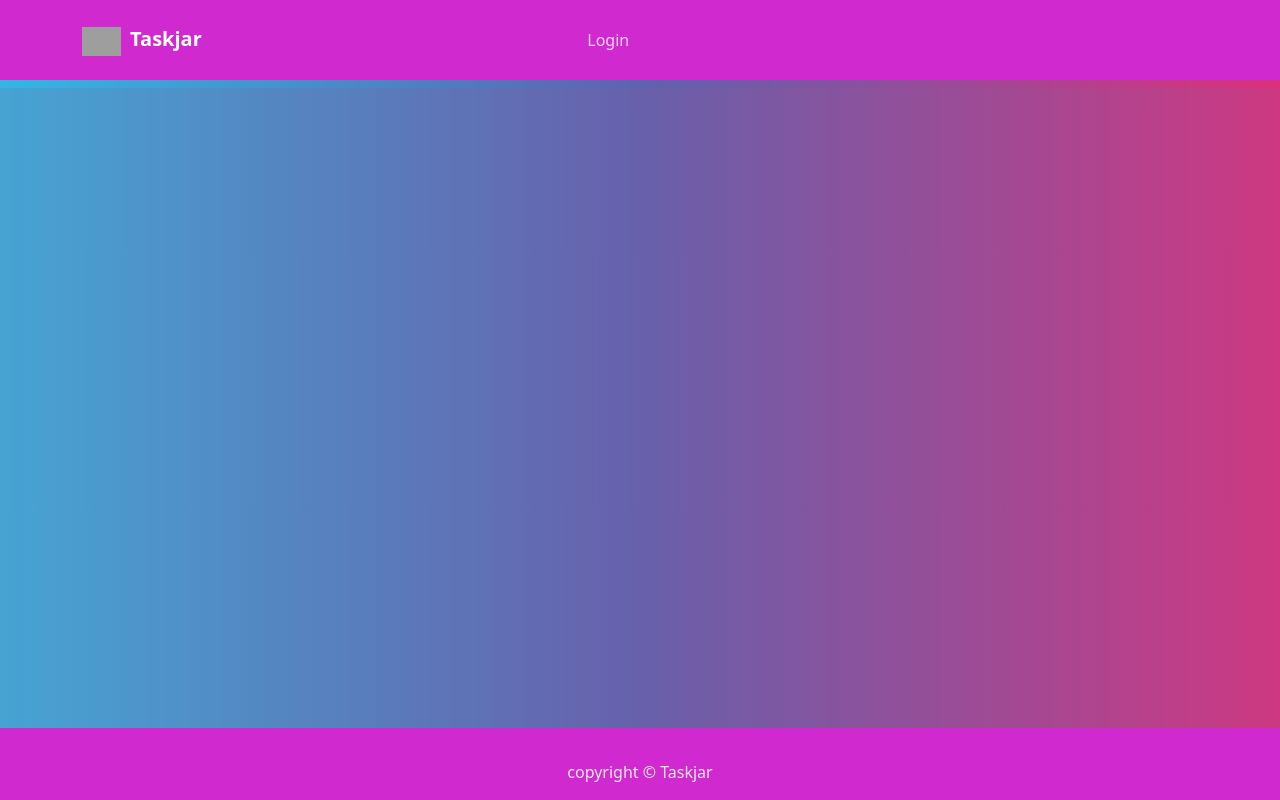
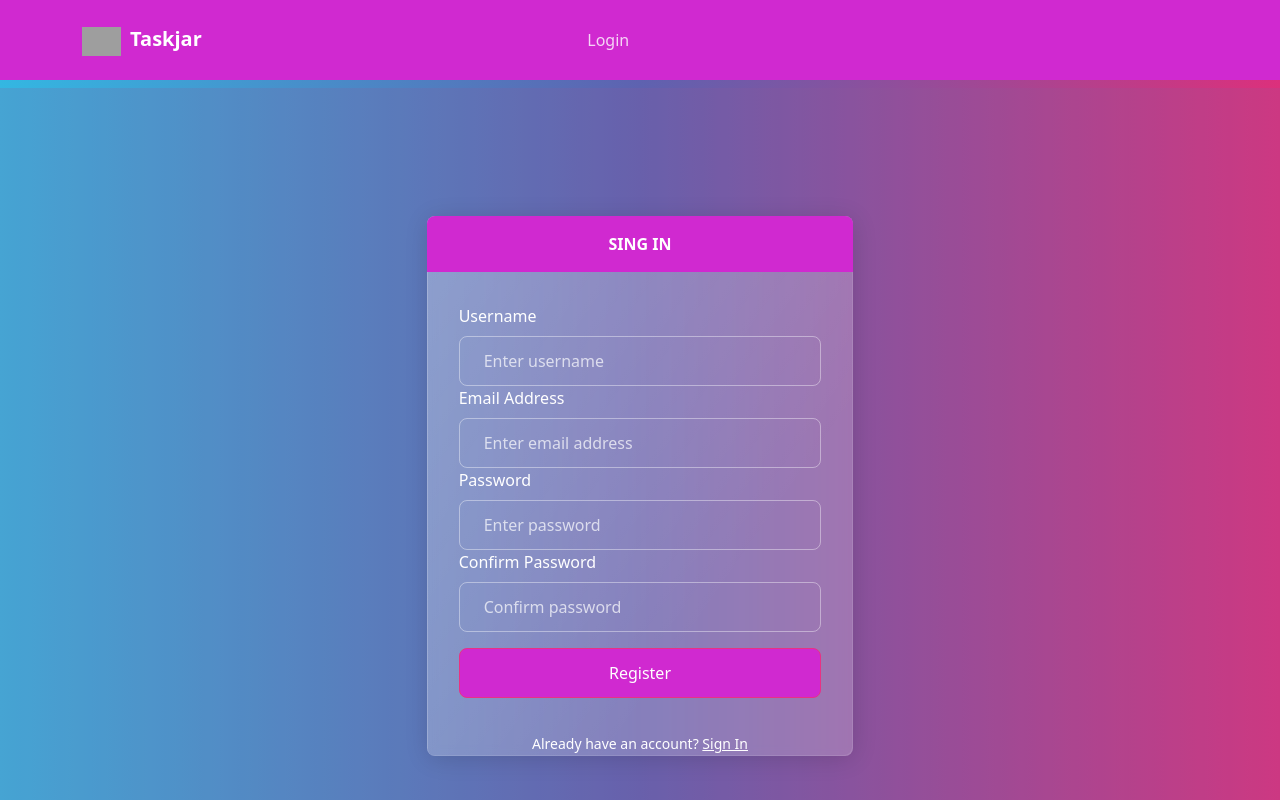
Before and after one commit to Manasseh-Kinyua/taskjar, a React (Create React App) app in the folder frontend/: page /register in a window 1280 px wide. Shown: the top 800 px of the page. Built offline with nearby package versions, Linux system fonts and the light colour scheme; grey boxes are pictures that could not be loaded.

Commit message:
Frontend: dispatch regiater action

```diff
--- a/frontend/src/App.js
+++ b/frontend/src/App.js
@@ -7,6 +7,7 @@ import HomeScreen from './screens/HomeScreen';
 import ProjectScreen from './screens/ProjectScreen';
 import TaskListScreen from './screens/TaskListScreen';
 import LoginScreen from './screens/LoginScreen';
+import RegisterScreen from './screens/RegisterScreen';
 
 function App() {
   return (
@@ -19,6 +20,7 @@ function App() {
             <Route path='/project/:id' element={ <ProjectScreen /> } />
             <Route path='/project/:id/tasks' element={ <TaskListScreen /> } />
             <Route path='/login' element={ <LoginScreen /> } />
+            <Route path='/register' element={ <RegisterScreen /> } />
           </Routes>
         </main>
         <Footer />
--- a/frontend/src/components/Header.js
+++ b/frontend/src/components/Header.js
@@ -4,8 +4,11 @@ import { Avatar } from '@mui/material'
 import { LinkContainer } from 'react-router-bootstrap'
 import { useSelector, useDispatch } from 'react-redux'
 import { logout } from '../actions/userActions'
+import { useNavigate } from 'react-router-dom'
 
 function Header() {
+
+    const navigate = useNavigate()
 
     const dispatch = useDispatch()
 
@@ -14,6 +17,8 @@ function Header() {
 
     const logoutHandler = () => {
         dispatch(logout())
+
+        navigate('/login')
     }
 
   return (
--- /dev/null
+++ b/frontend/src/screens/RegisterScreen.js
@@ -0,0 +1,125 @@
+import React, { useEffect, useState } from 'react'
+import { useDispatch, useSelector } from 'react-redux'
+import { Col, Card, Form, Button } from 'react-bootstrap'
+import { Link } from 'react-router-dom'
+import { register } from '../actions/userActions'
+import { useNavigate } from 'react-router-dom'
+import { useLocation } from 'react-router-dom'
+import Loader from '../components/Loader'
+import Message from '../components/Message'
+
+function RegisterScreen() {
+
+    const [name, setName] = useState('')
+    const [email, setEmail] = useState('')
+    const [password, setPassword] = useState('')
+    const [confirmPassword, setConfirmPassword] = useState('')
+    const [message, setMessage] = useState('')
+
+    const navigate = useNavigate()
+
+    const location = useLocation()
+    const searchParams = new URLSearchParams(location.search)
+    const redirect = searchParams.get('redirect') ? searchParams.get('redirect') : '/'
+
+    const dispatch = useDispatch()
+
+    const userLogin = useSelector(state => state.userLogin)
+    const {loading, error, userInfo} = userLogin
+
+    useEffect(() => {
+      if(userInfo) {
+        navigate(redirect)
+      }
+    }, [navigate, userInfo])
+
+    const submitHandler = (e) => {
+      e.preventDefault()
+
+      if(password !== confirmPassword) {
+        setMessage("Passwords don't match")
+      } else {
+        dispatch(register(name, email, password))
+      }
+    }
+
+  return (
+    <div style={{display:'flex', alignItems:'center', justifyContent:'center'}}>
+      {/* <Row> */}
+        <Col className='py-5' md={4}>
+          <Card>
+            <span style={{padding:'1rem', textAlign:'center', borderTopLeftRadius:'.5rem', borderTopRightRadius:'.5rem'}} className='bg'>
+              <strong>SING IN</strong>
+            </span>
+            <Form className='p-3' onSubmit={submitHandler}>
+              {loading && <Loader />}
+              {error && <Message variant='danger'>{error}</Message>}
+              {message && <Message variant='info'>{message}</Message>}
+              <Form.Group controlId='name'>
+                <Form.Label>Username</Form.Label>
+                <Form.Control
+                  required
+                  type='text'
+                  placeholder='Enter username'
+                  value={name}
+                  onChange={(e) => setName(e.target.value)}>
+
+                  </Form.Control>
+              </Form.Group>
+
+              <Form.Group controlId='email'>
+                <Form.Label>Email Address</Form.Label>
+                <Form.Control
+                  required
+                  type='email'
+                  placeholder='Enter email address'
+                  value={email}
+                  onChange={(e) => setEmail(e.target.value)}>
+
+                  </Form.Control>
+              </Form.Group>
+
+              <Form.Group controlId='password'>
+                <Form.Label>Password</Form.Label>
+                <Form.Control
+                  required
+                  type='password'
+                  placeholder='Enter password'
+                  value={password}
+                  onChange={(e) => setPassword(e.target.value)}>
+
+                  </Form.Control>
+              </Form.Group>
+
+              <Form.Group controlId='confirmpassword'>
+                <Form.Label>Confirm Password</Form.Label>
+                <Form.Control
+                  required
+                  type='password'
+                  placeholder='Confirm password'
+                  value={confirmPassword}
+                  onChange={(e) => setConfirmPassword(e.target.value)}>
+
+                  </Form.Control>
+              </Form.Group>
+              <span style={{marginTop:'1rem'}}>
+                <Button
+                  type='submit'
+                  style={{width:'100%', marginTop:'1rem', backgroundColor:'rgb(208, 41, 208)'}}
+                  >
+                    Register
+                </Button>
+              </span>
+
+            </Form>
+            <span style={{padding:'1px', textAlign:'center'}}>
+              <small >Already have an account? <Link to={redirect ? `/login?redirect=${redirect}` : '/login'}>Sign In</Link></small>
+            </span>
+          </Card>
+        </Col>
+      {/* </Row> */}
+    </div>
+  )
+}
+
+export default RegisterScreen
```
Also changed, not shown: 1 other file (tests, documents, lock files or other folders).
